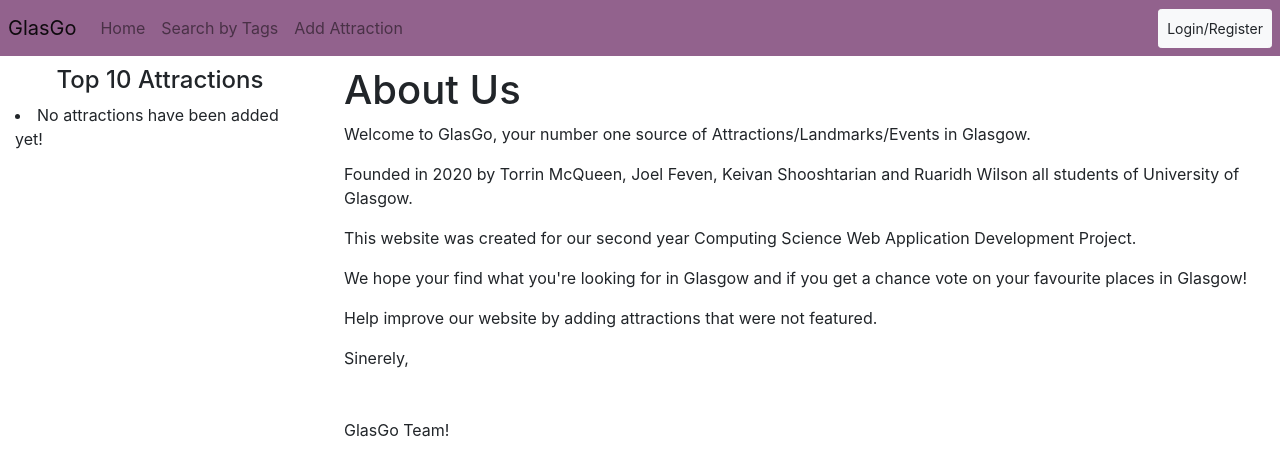
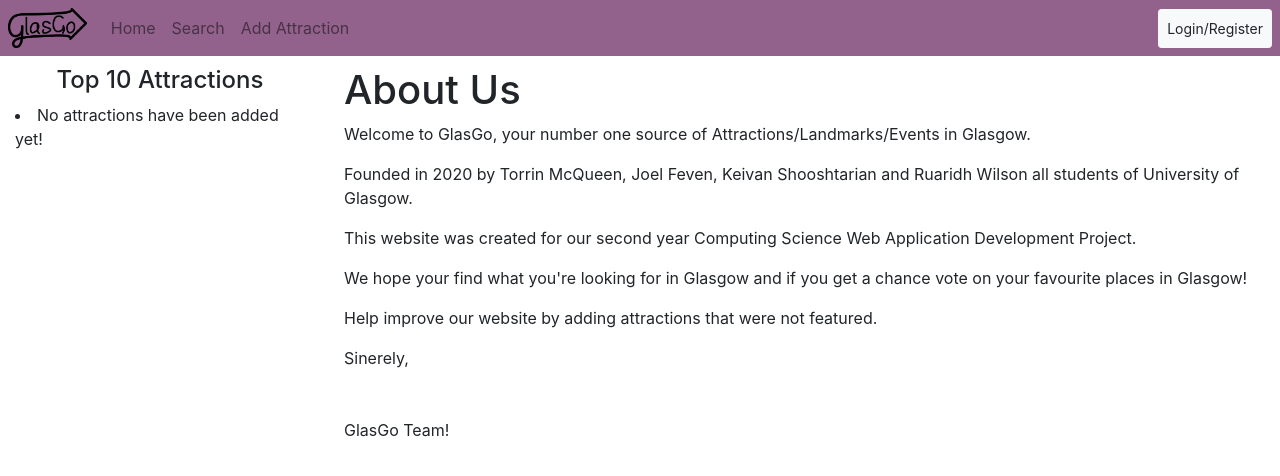
Before and after one commit to RuaridhSWilson/GlasGo, a Django app: page /glasgo/about/ in a window 1280 px wide. Shown: the top 476 px of the page. Run offline with Django 3.2, Linux system fonts and the light colour scheme; data that the repository does not hold is empty; some libraries are stand-ins or nearby versions.

Commit message:
icons and logo

```diff
--- a/glasgo_project/templates/glasgo/attraction.html
+++ b/glasgo_project/templates/glasgo/attraction.html
@@ -8,7 +8,7 @@
 
 {% block content %}
     {% if not attraction.approved %}
-        <h4>An admin still needs to approve this attraction before it is made publicly visible</h1>
+        <h4>An admin still needs to approve this attraction before it is made publicly visible</h4>
     {% endif %}
 
     <div style="display: flex; flex-direction: column">
--- a/glasgo_project/templates/glasgo/base.html
+++ b/glasgo_project/templates/glasgo/base.html
@@ -7,7 +7,11 @@
     <meta charset="UTF-8">
     <meta name="viewport" content="width=device-width, initial-scale=1, shrink-to-fit=no">
     {% block meta %}{% endblock %} <!-- apparently needed for the inbuilt redux templates to work -->
-{#    <link rel="icon" href="{% static 'images/favicon.ico' %}">#}
+    <link rel="icon" href="{% static 'icons/favicon.ico' %}">
+    <link rel="apple-touch-icon" sizes="180x180" href="{% static 'icons/apple-touch-icon.png' %}">
+    <link rel="icon" type="image/png" sizes="32x32" href="{% static 'icons/favicon-32x32.png' %}">
+    <link rel="icon" type="image/png" sizes="16x16" href="{% static 'icons/favicon-16x16.png' %}">
+    <link rel="manifest" href="{% static 'icons/site.webmanifest' %}">
     <!-- Title Block -->
     <title>GlasGo - {% block title %}Welcome{% endblock %}</title>
 
@@ -29,13 +33,13 @@
         </button>
         <div class="collapse navbar-collapse" id="collapsibleNavbar">
             <ul class="nav navbar-nav p-2">
-                <a class="navbar-brand" href="{% url 'glasgo:home' %}">GlasGo</a>
-
-                <!-- TODO - add GlasGo logo here and remove GlasGo text above -->
+                <a class="navbar-brand pt-0 pb-0" href="{% url 'glasgo:home' %}">
+                    <img src="{% static 'images/logo.png' %}" alt="GlasGo" height="40">
+                </a>
 
                 <li><a class="nav-link" href="{% url 'glasgo:home' %}">Home</a></li>
 
-                <li><a class="nav-link" href="{% url 'glasgo:search' %}">Search by Tags</a></li>
+                <li><a class="nav-link" href="{% url 'glasgo:search' %}">Search</a></li>
 
                 {% if user.is_authenticated %}
 
```
Also changed, not shown: glasgo_project/static/icons/android-chrome-192x192.png (added), glasgo_project/static/icons/android-chrome-512x512.png (added), glasgo_project/static/icons/apple-touch-icon.png (added), glasgo_project/static/icons/favicon-16x16.png (added), glasgo_project/static/icons/favicon-32x32.png (added), glasgo_project/static/icons/favicon.ico (added), glasgo_project/static/icons/site.webmanifest (added), glasgo_project/static/images/logo.png (added).
